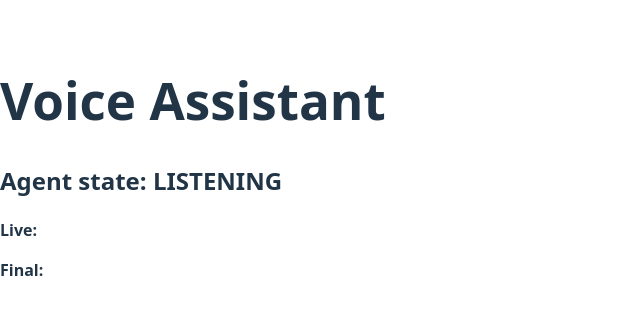
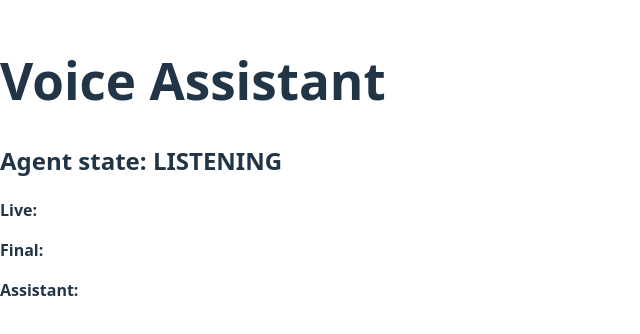
Before and after one commit to SaadArqam/StealthAI, a React app in the folder frontend/: page / in a window 1280 px wide. Shown: the part 232-566 px from the top of the page, without its empty margins (0-640 px from the left). Built offline with nearby package versions, Linux system fonts and the light colour scheme; no server answers; the HTML template or start-up script is replaced by a standard one.

Commit message:
feat: integrate streaming LLM responses with Groq

```diff
--- a/frontend/src/App.jsx
+++ b/frontend/src/App.jsx
@@ -19,6 +19,8 @@ export default function App() {
   const [agentState, setAgentState] = useState("LISTENING");
   const[partialText,setPartialText]=useState("")
   const[finalText,setFinalText]=useState("")
+  const [assistantText, setAssistantText] = useState("");
+
 
   useEffect(() => {
     async function init() {
@@ -45,7 +47,12 @@ export default function App() {
           setFinalText((prev) => prev + " " + msg.text);
           setPartialText("");
         }
-
+        if(msg.type==="llm_token"){
+          setAssistantText((prev)=>prev+msg.text)
+        }
+        if(msg.type==="llm_done"){
+          console.log("LLM response complete")
+        }
       };
 
       // Mic
@@ -121,6 +128,7 @@ export default function App() {
       <h2>Agent state: {agentState}</h2>
       <p><strong>Live:</strong> {partialText}</p>
       <p><strong>Final:</strong> {finalText}</p>
+      <p><strong>Assistant:</strong> {assistantText}</p>
 
     </div>
   );
```
Also changed, not shown: 1 other file (tests, documents, lock files or other folders).
